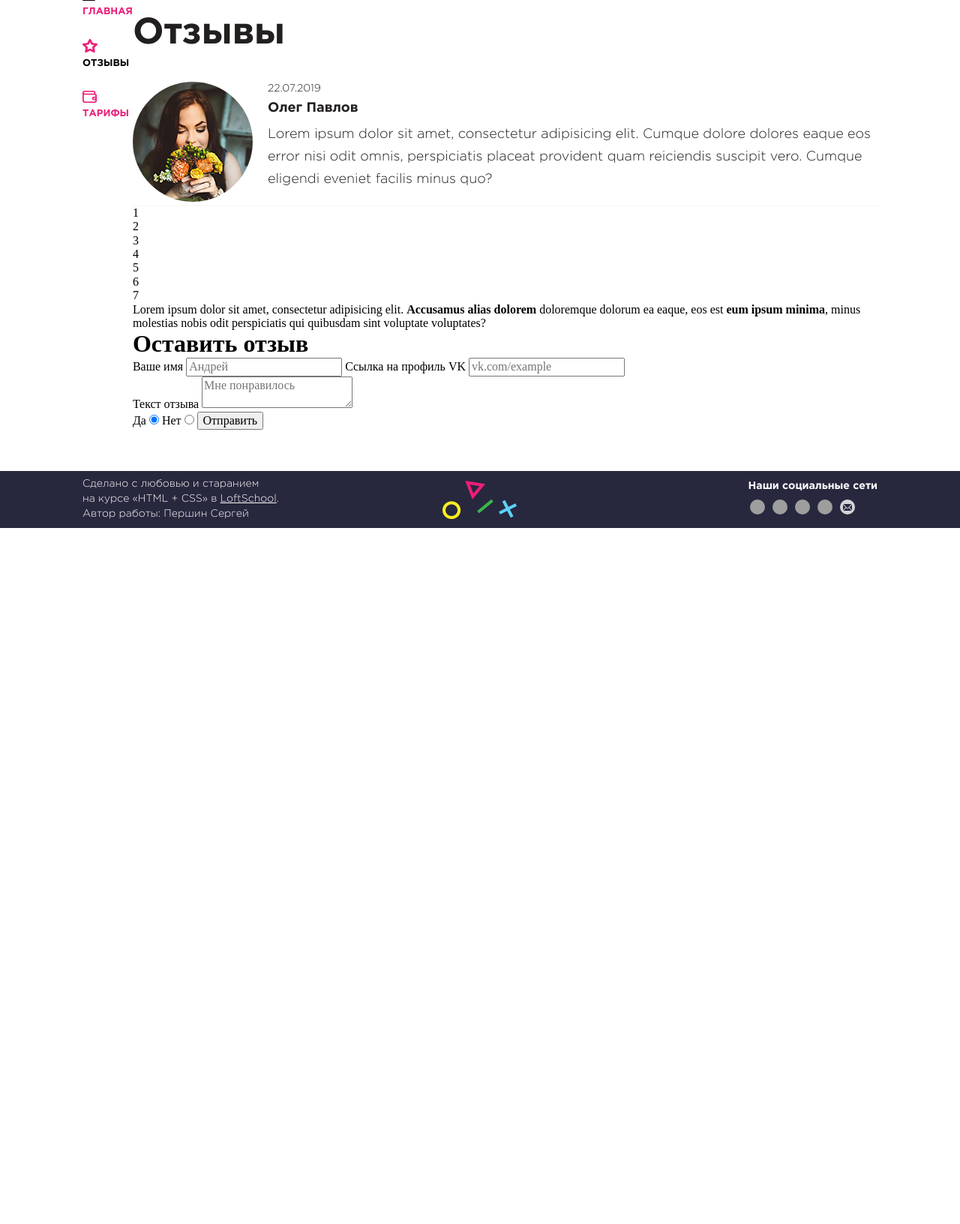
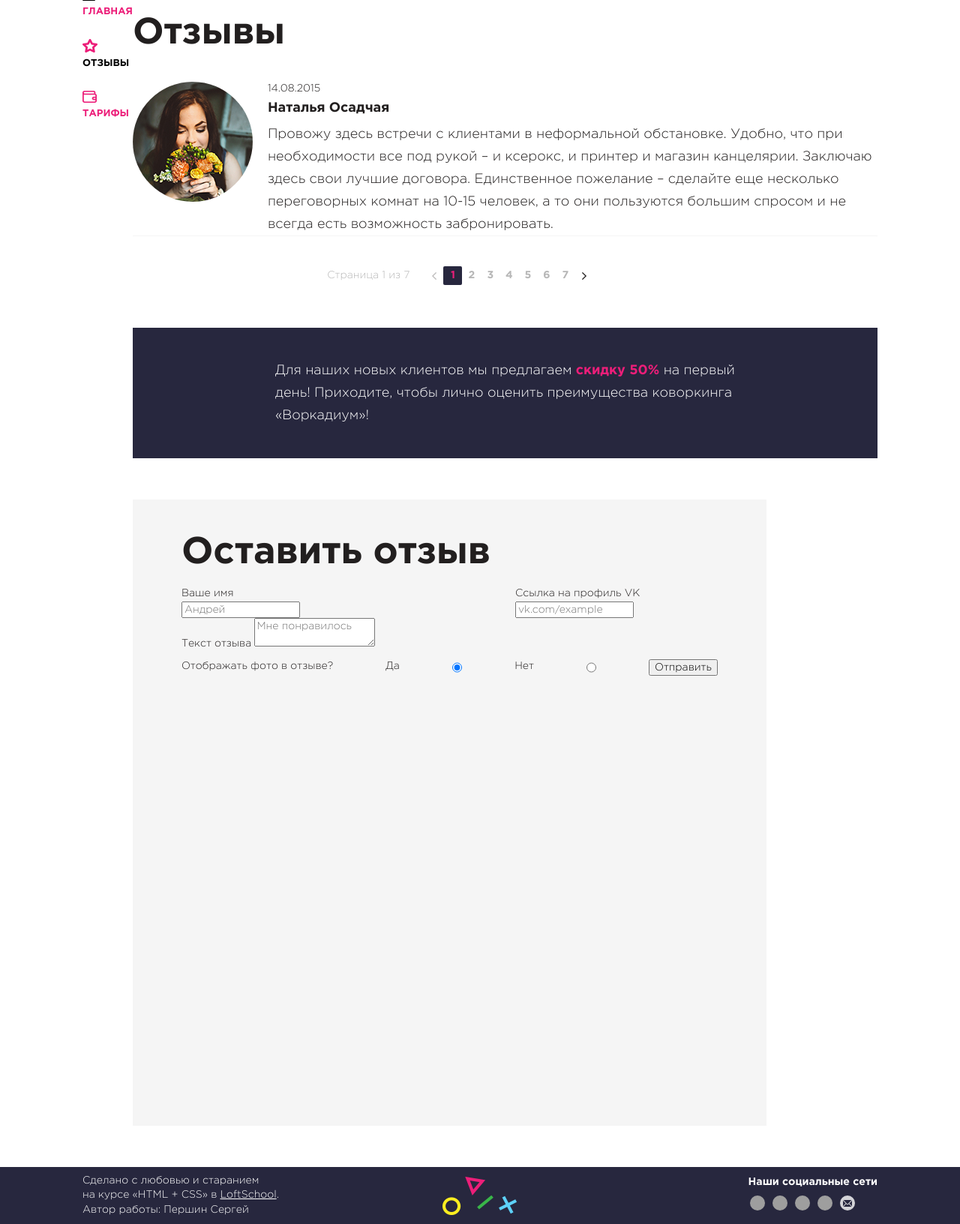
Before and after one commit to Qbic007/qbic007.github.io, a PHP site: page /reviews.html in a window 1280 px wide. Shown: the part 136-1768 px from the top of the page at 75% size. Before the commit the page ends 840 px from the top, so only its background shows below. Run offline with PHP 8.4, Linux system fonts and the light colour scheme; grey boxes are pictures that could not be loaded.

Commit message:
form started

```diff
--- /dev/null
+++ b/coworking/css/blocks/banner.css
@@ -0,0 +1,17 @@
+.banner {
+    margin-top: 57px;
+    min-height: 174px;
+    background-color: #27273e;
+    display: flex;
+    justify-content: center;
+    align-items: center;
+    flex-wrap: wrap;
+    font: 18px/1.42 GothamPro, sans-serif;
+    color: white;
+    line-height: 30px;
+}
+
+.banner b, strong {
+    color: #ec1e79;
+    font-weight: bold;
+}
--- /dev/null
+++ b/coworking/css/blocks/form.css
@@ -0,0 +1,16 @@
+.form {
+
+}
+
+.form__column {
+    display: flex;
+    flex-direction: column;
+    align-items: flex-start;
+    width: 270px;
+}
+
+.form__row {
+    margin-top: 10px;
+    display: flex;
+    justify-content: space-between;
+}
--- /dev/null
+++ b/coworking/css/blocks/pagination.css
@@ -0,0 +1,43 @@
+.pagination {
+    display: flex;
+    justify-content: center;
+    font: 14px/1.42 GothamPro, sans-serif;
+    color: #b7b7b7;
+    margin-top: 40px;
+    width: 88%;
+    min-width: 450px;
+}
+
+.pagination__info {
+    display: flex;
+    align-items: center;
+}
+
+.pagination__list {
+    display: flex;
+    justify-content: space-between;
+    font-weight: bold;
+    margin-left: 20px;
+}
+
+.pagination__item {
+    display: flex;
+    justify-content: center;
+    align-items: center;
+    width: 25px;
+    height: 25px;
+}
+
+.pagination__item_active {
+    border-radius: 2px;
+    background-color: #27273e;
+    color: #ec1e79;
+}
+
+.pagination__item_left {
+    background: url(../../img/left_pager.png) center center no-repeat;
+}
+
+.pagination__item_right {
+    background: url(../../img/right_pager.png) center center no-repeat;
+}
--- /dev/null
+++ b/coworking/css/blocks/review-form.css
@@ -0,0 +1,16 @@
+.review-form {
+    font: 14px/1.42 GothamPro, sans-serif;
+    color: #221f1f;
+    margin-top: 55px;
+    padding-top: 35px;
+    padding-left: 65px;
+    padding-right: 65px;
+    width: 72%;
+    min-width: 635px;
+    height: 800px;
+    background-color: #f5f5f5;
+}
+
+.form__title {
+    font-size: 50px;
+}
--- a/coworking/css/styles.css
+++ b/coworking/css/styles.css
@@ -11,6 +11,10 @@
 @import "blocks/title.css";
 @import "blocks/post.css";
 @import "blocks/reviews.css";
+@import "blocks/pagination.css";
+@import "blocks/banner.css";
+@import "blocks/review-form.css";
+@import "blocks/form.css";
 @import "blocks/menu.css";
 @import "blocks/footer.css";
 @import "blocks/socials.css";
--- a/coworking/reviews.html
+++ b/coworking/reviews.html
@@ -50,17 +50,19 @@
                                         </div>
                                     </div>
                                     <article class="post__main-column">
-                                        <time class="post__datetime">22.07.2019</time>
-                                        <h2 class="post__title">Олег Павлов</h2>
-                                        <p>Lorem ipsum dolor sit amet, consectetur adipisicing elit. Cumque dolore
-                                            dolores eaque eos error nisi odit omnis, perspiciatis placeat provident quam
-                                            reiciendis suscipit vero. Cumque eligendi eveniet facilis minus quo?</p>
+                                        <time class="post__datetime">14.08.2015</time>
+                                        <h2 class="post__title">Наталья Осадчая</h2>
+                                        <p>Провожу здесь встречи с клиентами в неформальной обстановке. Удобно, что при
+                                            необходимости все под рукой – и ксерокс, и принтер и магазин канцелярии.
+                                            Заключаю здесь свои лучшие договора. Единственное пожелание – сделайте еще
+                                            несколько переговорных комнат на 10-15 человек, а то они пользуются большим
+                                            спросом и не всегда есть возможность забронировать.</p>
                                     </article>
                                 </div>
                             </li>
                         </ul>
                         <div class="pagination">
-                            <span class="pagination__info"></span>
+                            <span class="pagination__info">Страница 1 из 7</span>
                             <ul class="pagination__list">
                                 <li class="pagination__item pagination__item_left"></li>
                                 <li class="pagination__item pagination__item_active">1</li>
@@ -75,33 +77,33 @@
                         </div>
                     </section>
                     <section class="banner">
-                        <p>Lorem ipsum dolor sit amet, consectetur adipisicing elit. <strong>Accusamus alias
-                            dolorem</strong> doloremque dolorum ea eaque, eos est <b>eum ipsum minima</b>, minus
-                            molestias nobis odit perspiciatis qui quibusdam sint voluptate voluptates?</p>
+                        <p>Для наших новых клиентов мы предлагаем <strong>скидку</strong> <b>50%</b> на первый <br>день!
+                            Приходите, чтобы лично оценить преимущества коворкинга <br> «Воркадиум»!</p>
                     </section>
                     <section class="review-form">
                         <form action="" class="form">
                             <h1 class="form__title">Оставить отзыв</h1>
                             <div class="form__row">
-                                <label class="form__label">Ваше имя
+                                <div class="form__column">
+                                    <label class="form__label" for="form_name">Ваше имя</label>
                                     <input type="text" class="form__input-text form__input-text_short"
-                                           placeholder="Андрей">
-                                </label>
-                                <label class="form__label">Ссылка на профиль VK
+                                           id="form_name" placeholder="Андрей">
+                                </div>
+                                <div class="form__column">
+                                    <label class="form__label" for="form_vk">Ссылка на профиль VK</label>
                                     <input type="text" class="form__input-text form__input-text_short"
-                                           placeholder="vk.com/example">
-                                </label>
+                                           placeholder="vk.com/example" id="form_vk">
+                                </div>
                             </div>
-                            <label class="form__label">Текст отзыва
-                                <textarea class="form__textarea" placeholder="Мне понравилось"></textarea>
-                            </label>
-                            <div class="form__row">
-                                <label class="form__label"> Да
-                                    <input type="radio" class="form__input-radio" checked>
-                                </label>
-                                <label class="form__label"> Нет
-                                    <input type="radio" class="form__input-radio">
-                                </label>
+                            <label class="form__label" for="form_review">Текст отзыва</label>
+                            <textarea class="form__textarea" placeholder="Мне понравилось" id="form_review"></textarea>
+
+                            <div class="form__row">Отображать фото в отзыве?
+                                <label class="form__label" for="form_photo_yes"> Да</label>
+                                <input type="radio" class="form__input-radio" id="form_photo_yes" checked>
+                                <label class="form__label" for="form_photo_no"> Нет</label>
+                                <input type="radio" class="form__input-radio" id="form_photo_no">
+
                                 <input type="submit" class="form__input-submit" value="Отправить">
                             </div>
                         </form>
```
